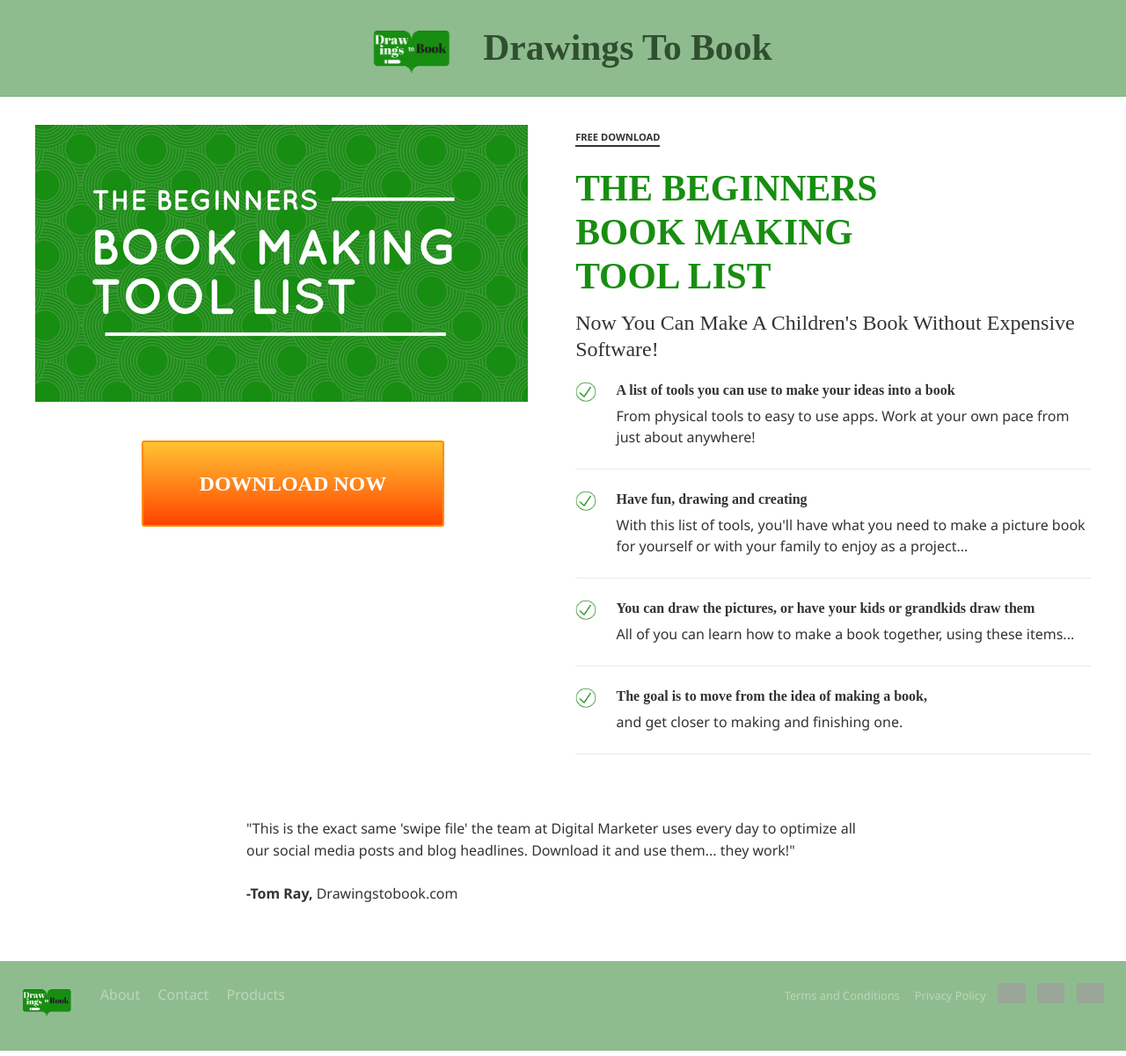
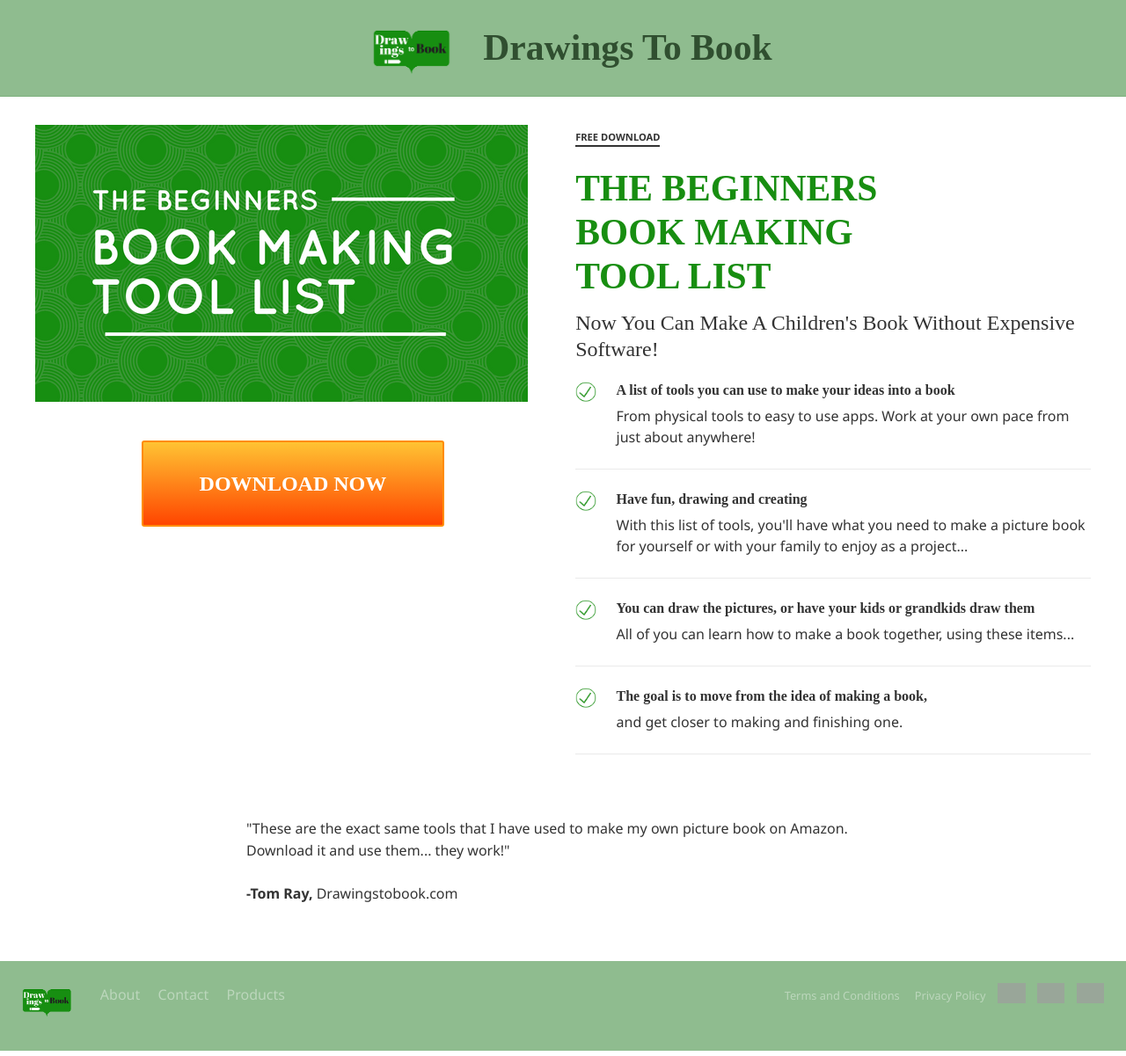
Before and after one commit to fourthirty-two/drawingstobook, a Jekyll site: the page built from index.html, in a window 1280 px wide. Shown: the whole page at 88% size. Built offline with Jekyll 4.4.1, drawn with Linux system fonts in a browser that asks for light colours; some web fonts are replaced; comment, search, counter and statistics services are not loaded; grey boxes are pictures that could not be loaded.

Commit message:
:pencil: updated quote on index page, added contact info to footer

```diff
--- a/_includes/footer.html
+++ b/_includes/footer.html
@@ -9,7 +9,7 @@
   </div>
     <ul>
       <li><a href="javascript:void(0)">About</a></li>
-      <li><a href="javascript:void(0)">Contact</a></li>
+      <li><a href="mailto:tom@drawingstobook.com">Contact</a></li>
       <li><a href="javascript:void(0)">Products</a></li>
     </ul>
 
--- a/index.html
+++ b/index.html
@@ -11,7 +11,7 @@
 ---
 <blockquote cite="http://">
   <p>
-    "This is the exact same 'swipe file' the team at Digital Marketer uses every day to optimize all our social media posts and blog headlines. Download it and use them... they work!"
+    "These are the exact same tools that I have used to make my own picture book on Amazon. Download it and use them... they work!"
   </p>
   <p>
     <b>-Tom Ray,</b> Drawingstobook.com
```
